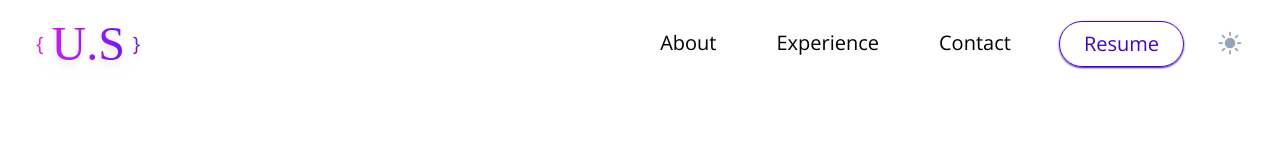
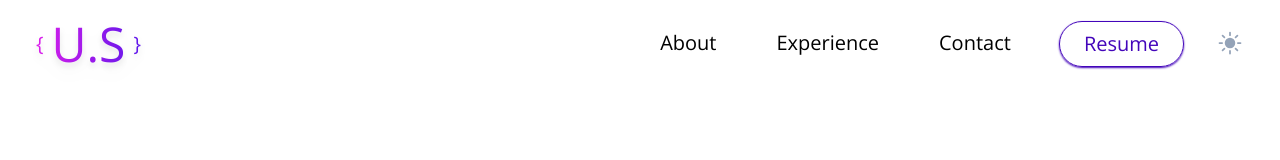
Before and after one commit to Ursulashrestha/PortfolioApp, a Vue app: page / in a window 1280 px wide. Shown: the top 160 px of the page. Built offline with nearby package versions, Linux system fonts and the light colour scheme.

Commit message:
updated resume link

```diff
--- a/src/assets/main.css
+++ b/src/assets/main.css
@@ -14,9 +14,9 @@
 }
 
 /* Custom HTML & CSS Logo */
-#custom-logo {
+/* #custom-logo {
     font-family: 'Reenie Beanie', cursive;
-}
+} */
 
 /* Mobile Behavior */
 html {
--- a/src/portfolio.js
+++ b/src/portfolio.js
@@ -18,7 +18,7 @@
     intro: "Hey there! 👋, I am",
     name: "Ursula Shrestha",
     message: "I’m a full-stack software engineer dedicated to developing efficient, secure, and scalable solutions. I’m passionate about using technology to empower communities, drive business growth, and make a meaningful impact.",
-    resumeLink: "https://drive.google.com/file/d/1Qe-lgjjMlhS3XO_84FRc2PcRDZaWJlCz/view?usp=sharing", //
+    resumeLink: "https://drive.google.com/file/d/1UT9gSjieUBChkmYWnZ3BZUjWc-lZ4Nm8/view?usp=sharing", //
     logo: {
         link: "images/initials.png",
         custom: true
```
